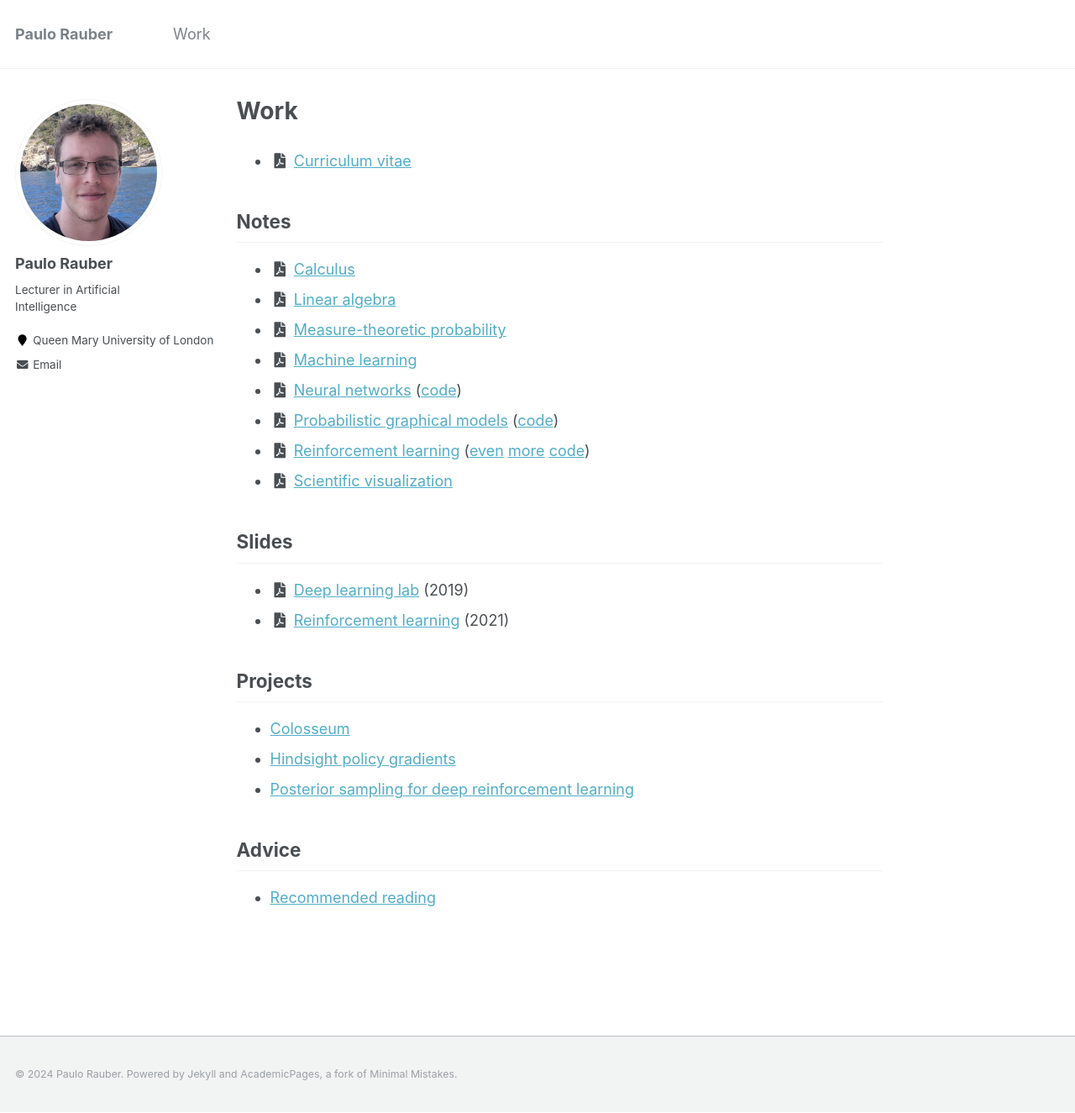
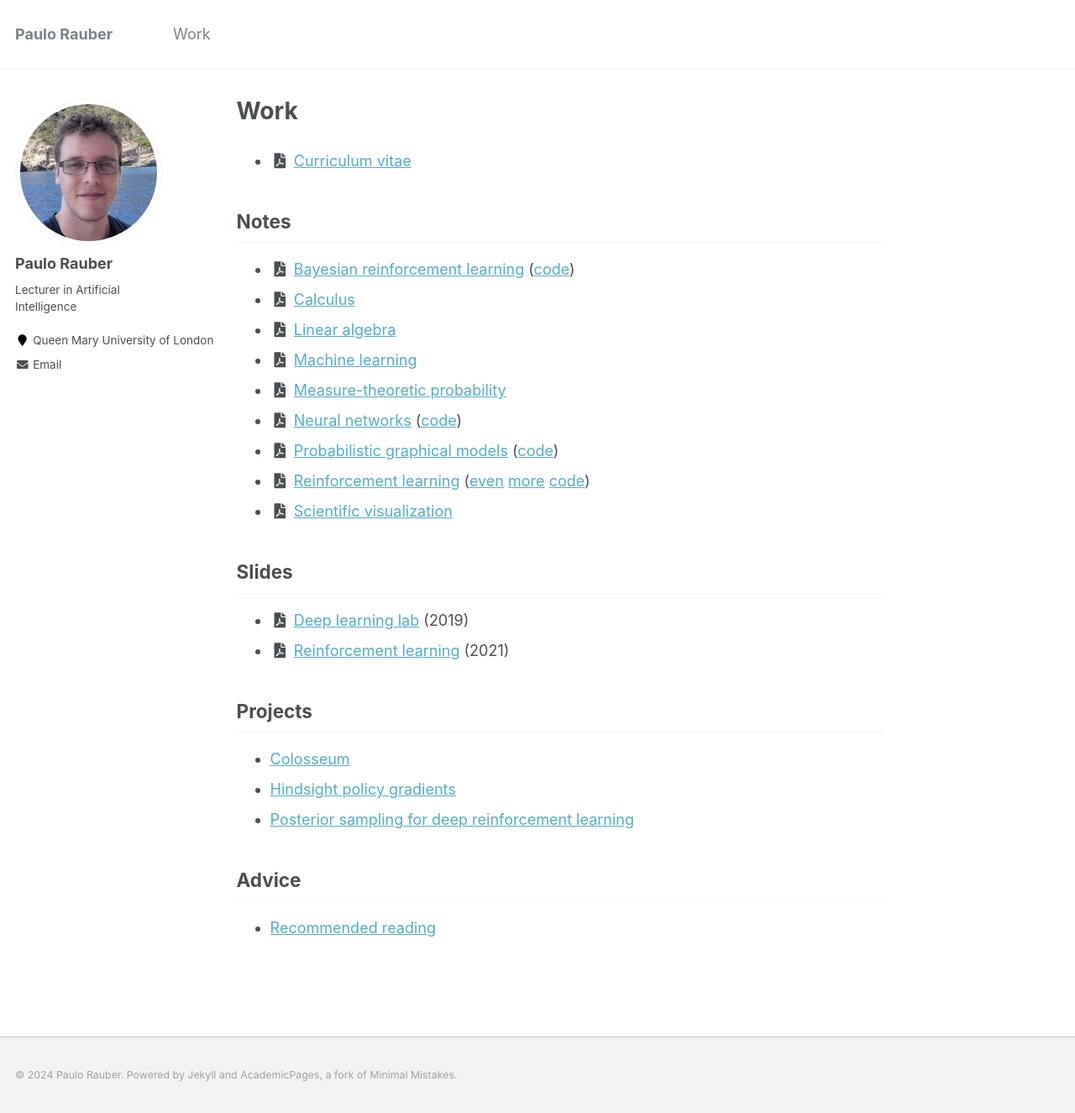
Before and after one commit to paulorauber/paulorauber.github.io, a Jekyll site: the page built from _pages/work.md, in a window 1280 px wide and 1325 px high. Shown: the whole window at 84% size. Built offline with Jekyll 4.4.1, drawn with Linux system fonts in a browser that asks for light colours.

Commit message:
Minor changes

```diff
--- a/_pages/work.md
+++ b/_pages/work.md
@@ -10,10 +10,11 @@ redirect_from:
 
 ## Notes
 
+* <i class="fas fa-fw fa-file-pdf" aria-hidden="true"></i> [Bayesian reinforcement learning](/files/notes/mtbrl.pdf) ([code](https://github.com/paulorauber/mtbrl))
 * <i class="fas fa-fw fa-file-pdf" aria-hidden="true"></i> [Calculus](/files/notes/calculus.pdf)
 * <i class="fas fa-fw fa-file-pdf" aria-hidden="true"></i> [Linear algebra](/files/notes/linear_algebra.pdf)
+* <i class="fas fa-fw fa-file-pdf" aria-hidden="true"></i> [Machine learning](/files/notes/machine_learning.pdf)
 * <i class="fas fa-fw fa-file-pdf" aria-hidden="true"></i> [Measure-theoretic probability](/files/notes/probability.pdf)
-* <i class="fas fa-fw fa-file-pdf" aria-hidden="true"></i> [Machine learning](/files/notes/machine_learning.pdf)
 * <i class="fas fa-fw fa-file-pdf" aria-hidden="true"></i> [Neural networks](/files/notes/neural_networks.pdf) ([code](https://github.com/paulorauber/nn))
 * <i class="fas fa-fw fa-file-pdf" aria-hidden="true"></i> [Probabilistic graphical models](/files/notes/probabilistic_graphical_models.pdf) ([code](https://github.com/paulorauber/pgm))
 * <i class="fas fa-fw fa-file-pdf" aria-hidden="true"></i> [Reinforcement learning](/files/notes/reinforcement_learning.pdf) ([even](https://github.com/paulorauber/rl) [more](https://github.com/paulorauber/rlnn) [code](https://github.com/paulorauber/rpg))
```
